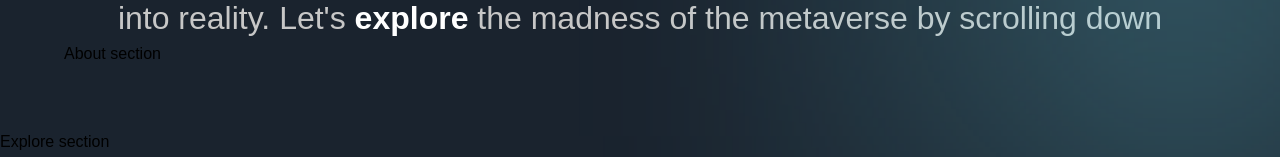
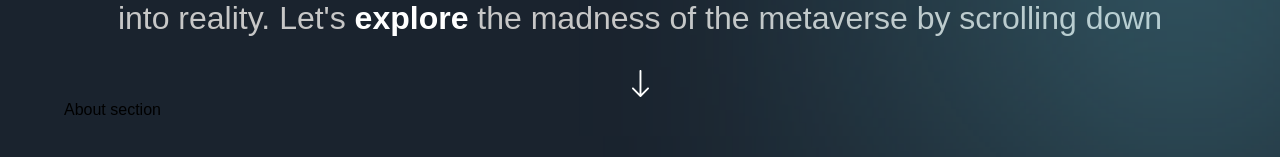
Before and after one commit to visconttig/Metaversus, a Next.js app: page / in a window 1280 px wide. Shown: the part 1395-1552 px from the top of the page. Built offline with nearby package versions, Linux system fonts and the light colour scheme; a web font is replaced by a local one.

Commit message:
About section main text & arrow.

```diff
--- a/sections/About.jsx
+++ b/sections/About.jsx
@@ -19,15 +19,13 @@
         textStiles="text-center" />
         <motion.p variants={fadeIn("up", "tween", 0.2, 1)}
         className="mt-[8px] font-normal sm:text-[32px] text-[20px] text-center text-secondary-white" >
-            <span className="font-extrabold text-white" >Metaverse </span>
-             is a new thing in the future, where you can enjoy the virtual world by feeling like it's really real, you can feel what you feel in this metaverse world, because this is really the
-            <span className="font-extrabold text-white"> madness of the metaverse </span>
-              of today, using only
-              <span className="font-extrabold text-white"> VR </span>
-              devices you can easily explore the metaverse world you want, turn your dreams into reality. Let's
-            <span className="font-extrabold text-white"> explore </span>
-                the madness of the metaverse by scrolling down
+            <span className="font-extrabold text-white" >Metaverse</span> is a new thing in the future, where you can enjoy the virtual world by feeling like it's really real, you can feel what you feel in this metaverse world, because this is really the <span className="font-extrabold text-white">madness of the metaverse</span> of today, using only <span className="font-extrabold text-white">VR</span> devices you can easily explore the metaverse world you want, turn your dreams into reality. Let's <span className="font-extrabold text-white">explore</span> the madness of the metaverse by scrolling down
         </motion.p>
+        <motion.img
+          variants={fadeIn("up", "tween", 0.3, 1)}
+          src="arrow-down.svg"
+          alt="arrow down"
+          className="w-[20px] h-[28px] object-contain mt-[28px]" />
     </motion.div>
     About section
   </section>
```
